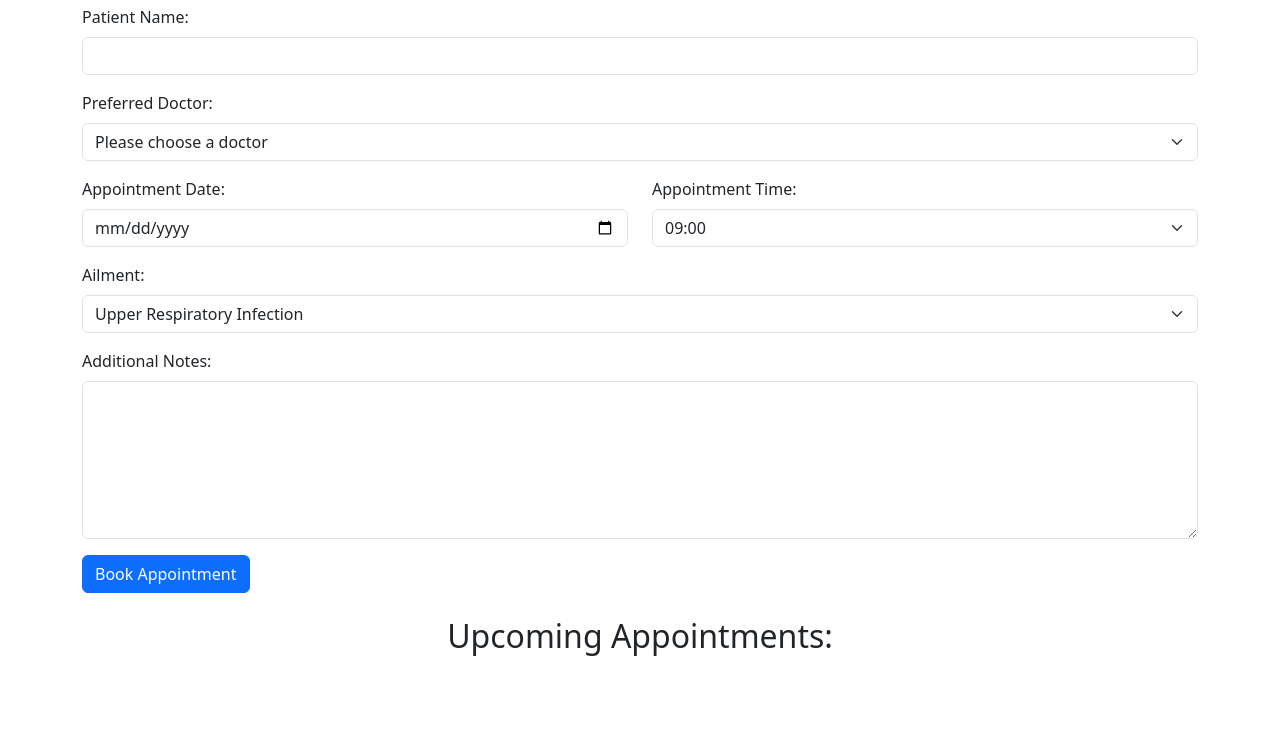
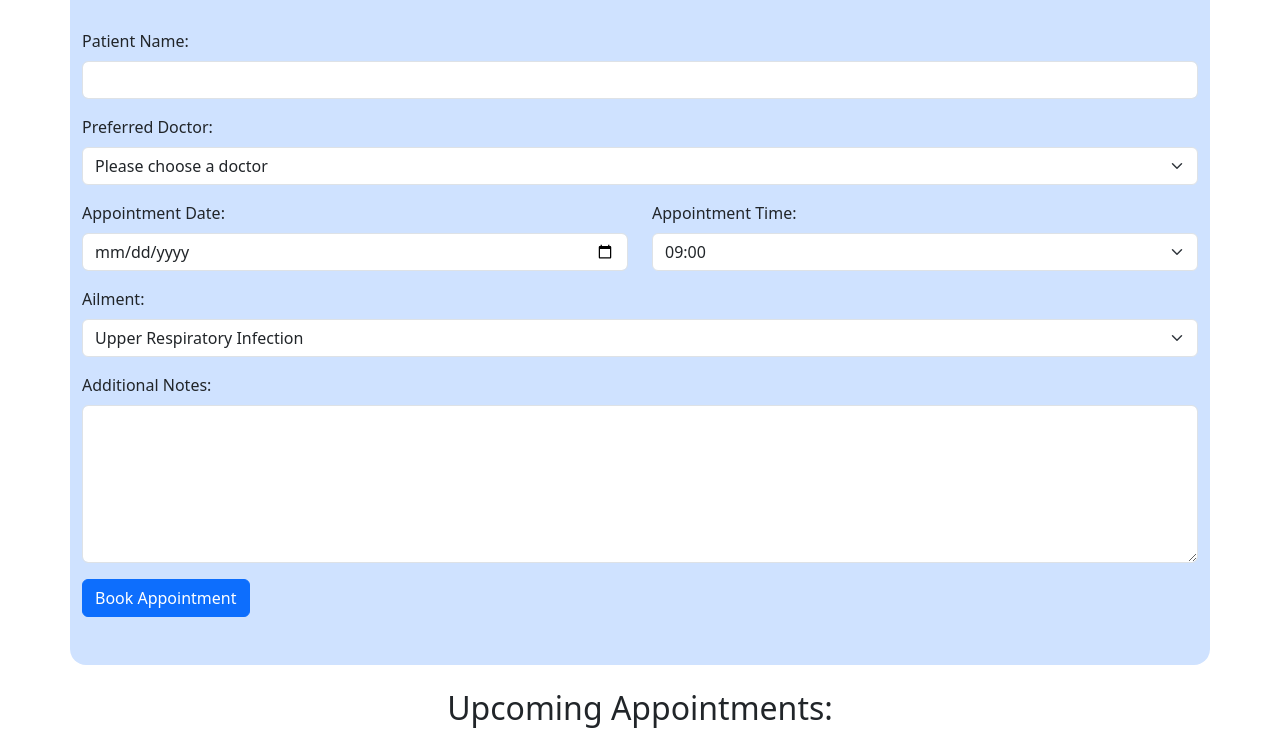
Before and after one commit to SJK9476/Ecareers_Bootcamp, a plain HTML site: page doctorsAppt/index.html in a window 1280 px wide. Shown: the part 107-858 px from the top of the page. Before the commit the page ends 800 px from the top, so only its background shows below. Drawn offline with nearby package versions, Linux system fonts and the light colour scheme.

Commit message:
small styling

```diff
--- a/doctorsAppt/index.html
+++ b/doctorsAppt/index.html
@@ -7,7 +7,7 @@
 </head>
 <body>
 
-    <div class="container">
+    <div class="container bg-primary-subtle rounded-4 py-4">
         <h1 class="mt-3 text-center text-primary">Book an appointment with a GP below:</h1>
         <form action="" id="doctorForm" class="mb-4 mt-5">
             <div class="mb-3">
```
